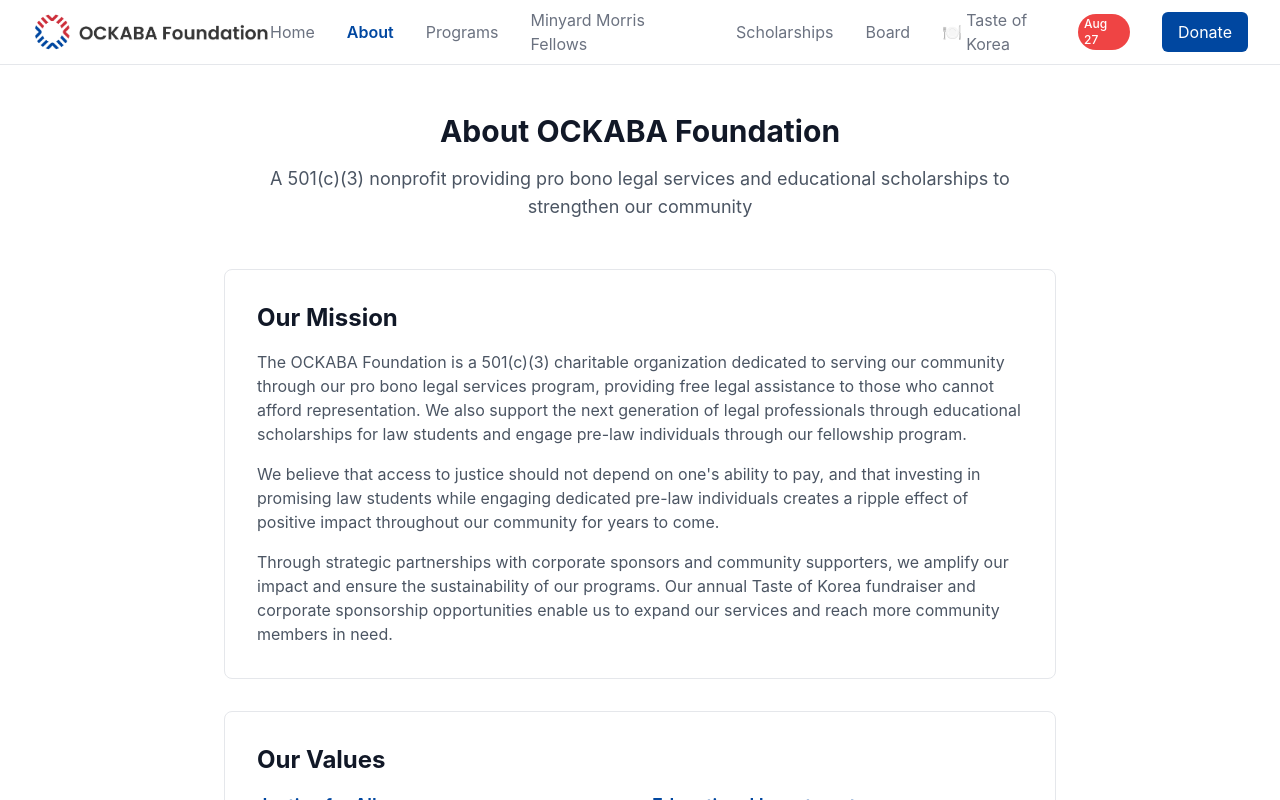
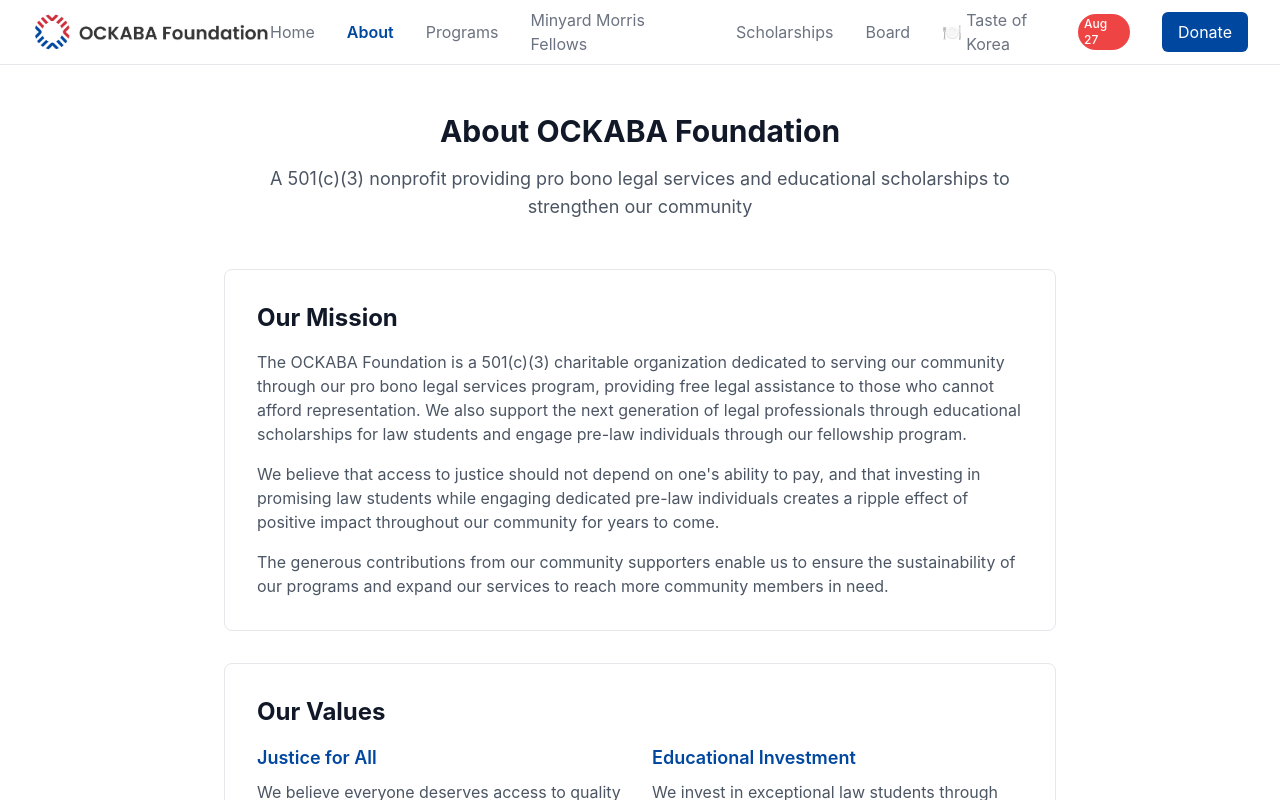
Before and after one commit to quadra2003/ockabaf, a Next.js app: page /about in a window 1280 px wide. Shown: the top 800 px of the page. Built offline with nearby package versions, Linux system fonts and the light colour scheme.

Commit message:
Update about.js

```diff
--- a/pages/about.js
+++ b/pages/about.js
@@ -24,7 +24,7 @@ export default function About() {
               We believe that access to justice should not depend on one's ability to pay, and that investing in promising law students while engaging dedicated pre-law individuals creates a ripple effect of positive impact throughout our community for years to come.
             </p>
             <p className="text-gray-600">
-              Through strategic partnerships with corporate sponsors and community supporters, we amplify our impact and ensure the sustainability of our programs. Our annual Taste of Korea fundraiser and corporate sponsorship opportunities enable us to expand our services and reach more community members in need.
+              The generous contributions from our community supporters enable us to ensure the sustainability of our programs and expand our services to reach more community members in need.
             </p>
           </div>
 
```
